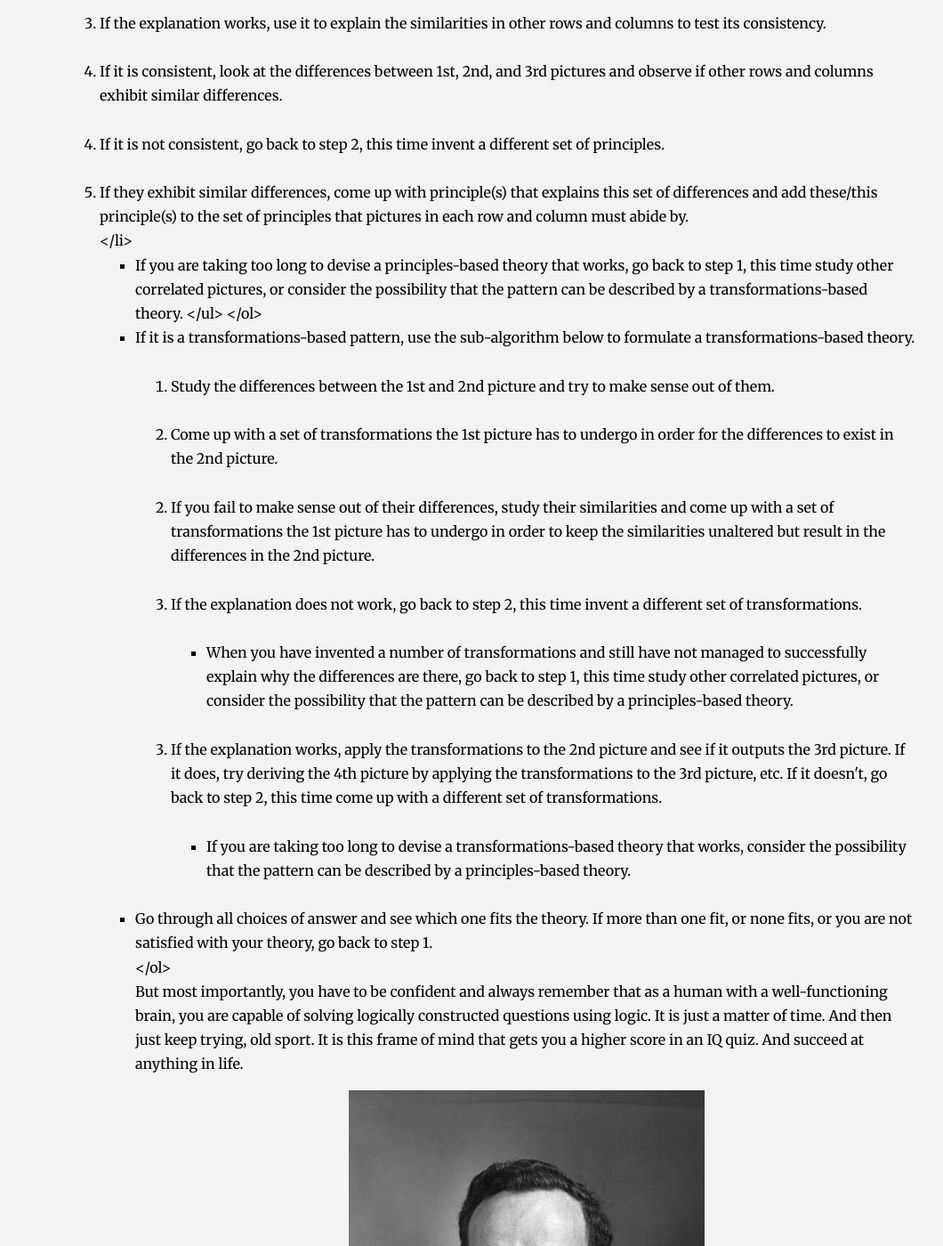
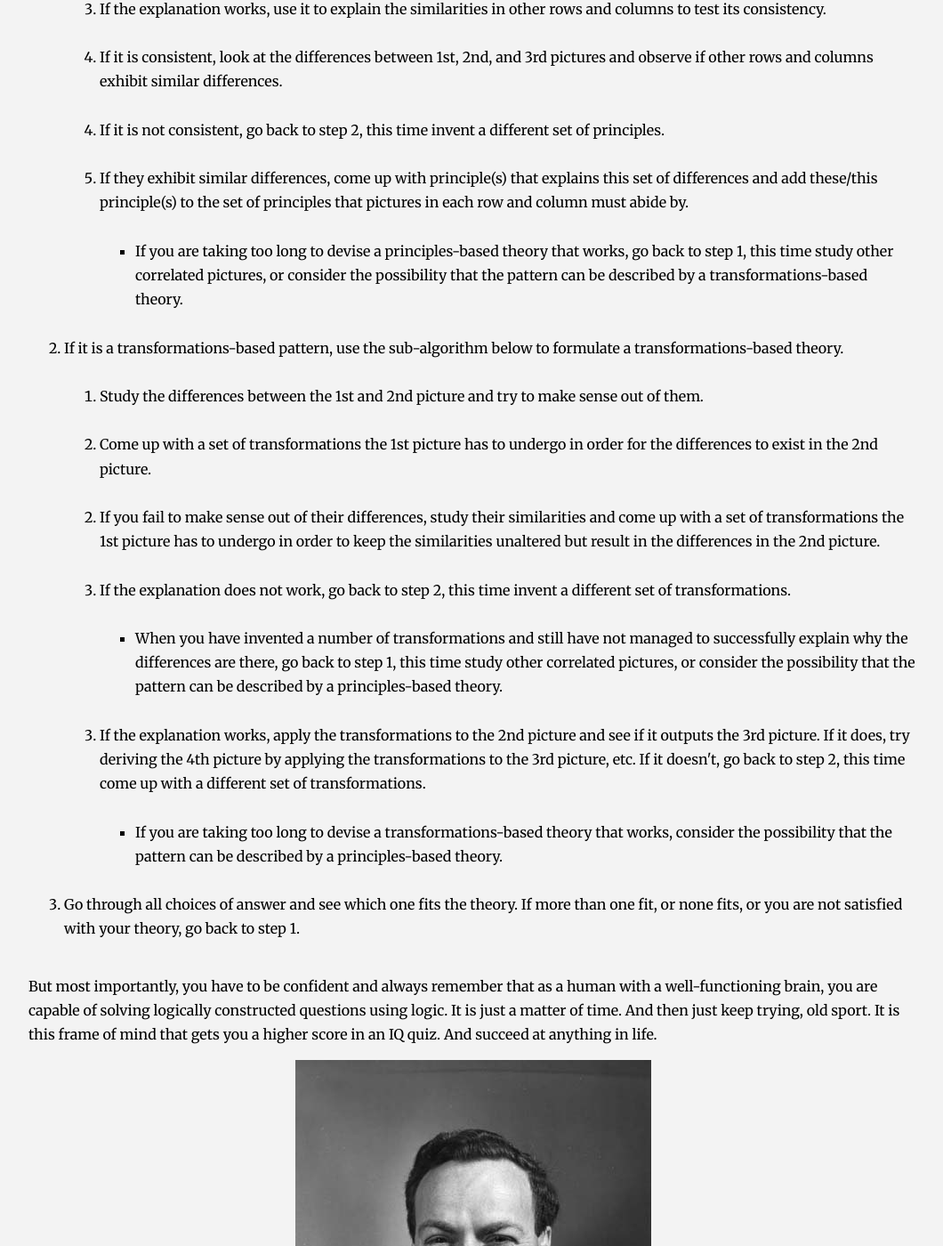
Before and after one commit to archywillhe/0a-Jekyll, a Jekyll site: the page built from _days_of_yore/iq-questions.html, in a window 1280 px wide and 1400 px high, scrolled down 5652 px. Shown: the whole window at 89% size, without its empty margins (108-1168 px from the left). Built offline with Jekyll 4.4.1, drawn with Linux system fonts in a browser that asks for light colours; nearby versions of some CDN libraries; some of the changed text lies outside the part shown.

Commit message:
fixed rendering bug

```diff
--- a/_includes/logBody.html
+++ b/_includes/logBody.html
@@ -2,7 +2,7 @@
 {% assign displayExtract = 0 %}
 {% endif %}
 <div class="archypost  {% if page.font %} {{page.font}} {% else %} lato {%endif%}" itemprop="datePublished">
-<div class="archycontent">{% if displayExtract == 1 %}{{page.extract | markdownify}} {% else %} <div class="articleBody" itemprop="articleBody">{{page.content | markdownify}}</div> {% endif %}</div>
+<div class="archycontent">{% if displayExtract == 1 %}{{page.extract | markdownify}} {% else %} <div class="articleBody" itemprop="articleBody">{% if isHomePage %} {{page.content | markdownify }} {% else %} {{content}} {% endif %}</div> {% endif %}</div>
 {% if displayExtract == 1%}
 {% unless page.noreadmore == 1%}
 <div class="readmore"> <a href="{{page.url}}">Read more</a></div>
--- a/index.html
+++ b/index.html
@@ -56,6 +56,7 @@ extraClasses: ["theHomePage"]
   {% assign includeFullLog = 1 %}
   {% for page in posts limit: 1 %}
   <div class="log2">
+  {% assign isHomePage = 1 %}
   {% include log.html %}
   </div>
   {% endfor %}
```
